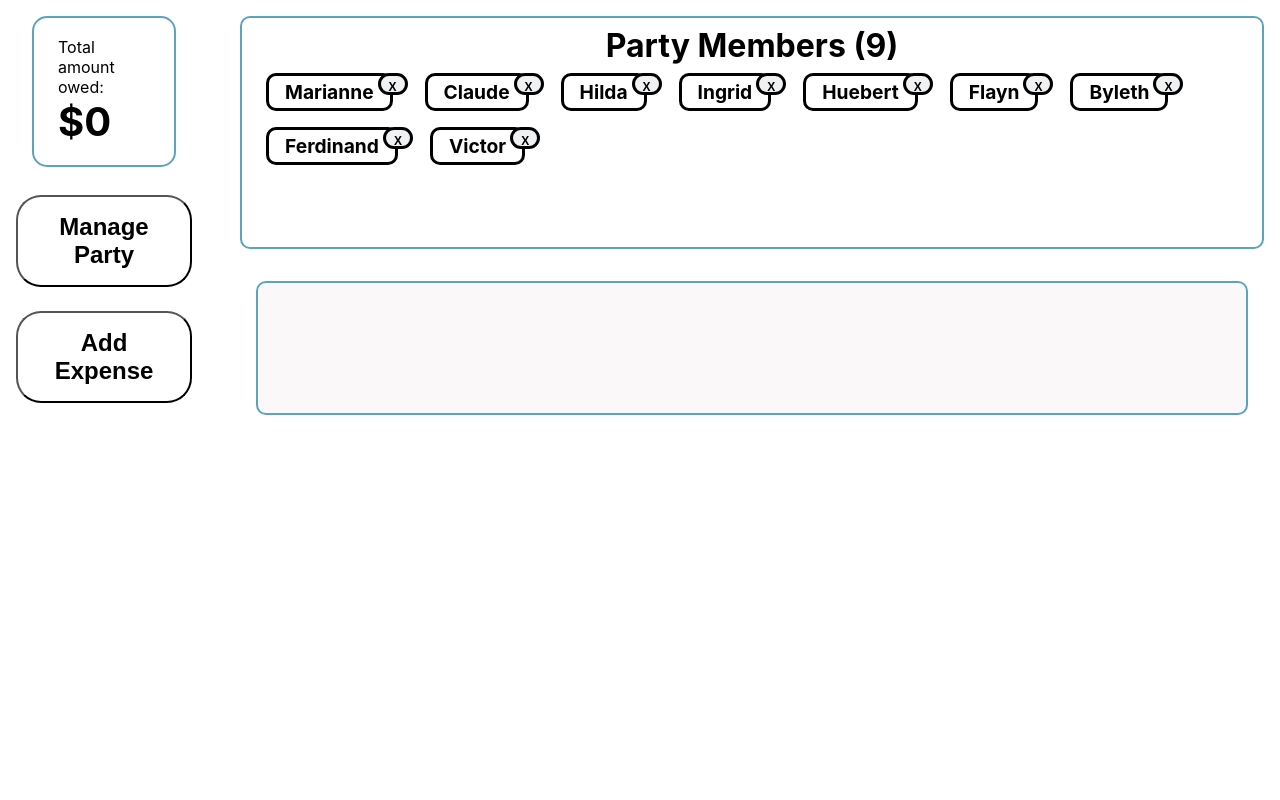
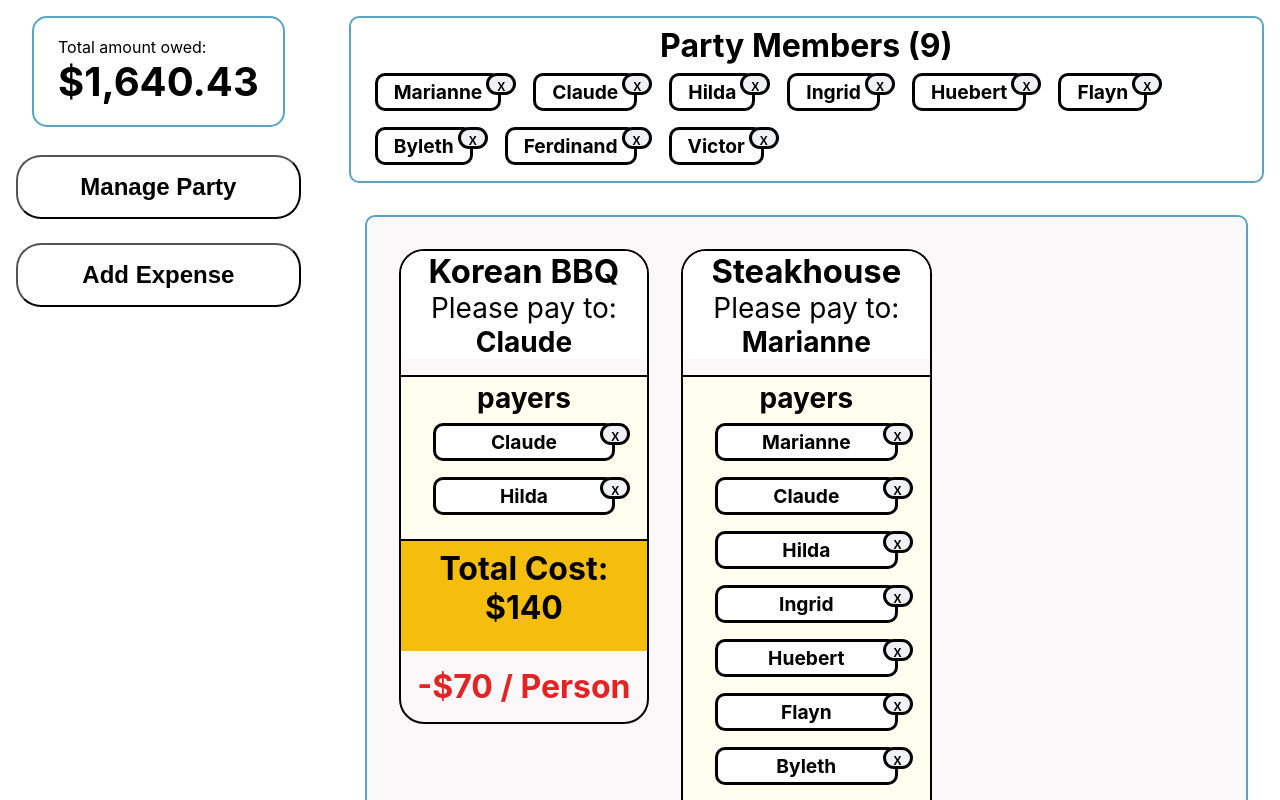
Before and after one commit to WesloTheWeb/SplitBillApp, a React (Create React App) app: page / in a window 1280 px wide. Shown: the top 800 px of the page. Built offline with nearby package versions, Linux system fonts and the light colour scheme.

Commit message:
data from form can update redux state and display now

```diff
--- a/src/app/expenseSlice.js
+++ b/src/app/expenseSlice.js
@@ -2,18 +2,18 @@ import { createSlice } from "@reduxjs/toolkit";
 
 const initialState = {
     expenses: [
-        // {
-        //     expenseName: 'Korean BBQ',
-        //     personBeingPaid: 'Claude',
-        //     cost: 140,
-        //     payers: ['Claude', 'Hilda'],
-        // },
-        // {
-        //     expenseName: 'Steakhouse',
-        //     personBeingPaid: 'Marianne',
-        //     cost: 1500.43,
-        //     payers: ['Marianne', 'Claude', 'Hilda', 'Ingrid', 'Huebert', 'Flayn', 'Byleth', 'Ferdinand', 'Victor'],
-        // },
+        {
+            expenseName: 'Korean BBQ',
+            personBeingPaid: 'Claude',
+            cost: 140,
+            payers: ['Claude', 'Hilda'],
+        },
+        {
+            expenseName: 'Steakhouse',
+            personBeingPaid: 'Marianne',
+            cost: 1500.43,
+            payers: ['Marianne', 'Claude', 'Hilda', 'Ingrid', 'Huebert', 'Flayn', 'Byleth', 'Ferdinand', 'Victor'],
+        },
         // {
         //     expenseName: 'Round of drinks at the Merchant',
         //     personBeingPaid: 'Hilda',
@@ -29,12 +29,7 @@ const expenseSlice = createSlice({
     initialState,
     reducers: {
         setExpenseBucket: (state, action) => {
-            state.expenses.push({
-                expenseName: action.payload,
-                personBeingPaid: action.payload,
-                cost: action.payload,
-                payers: action.payload,
-            });
+            state.expenses.push(action.payload);
         },
 
         addPersonToPayers: (state, action) => {
--- a/src/containers/ActivityItem/ActivityItem.js
+++ b/src/containers/ActivityItem/ActivityItem.js
@@ -13,13 +13,13 @@ const ActivityItem = ({ title, personPaid, payers, cost }) => (
         <section className={participantsRow}>
             <h4>payers</h4>
             {/* TODO: Should have its own state of payers separate from the party state */}
-            {/* {payers?.map((person) => {
+            {payers?.map((person) => {
                 return (
                     <NameTag
                         key={person}
                         name={person} />
                 );
-            })} */}
+            })}
         </section>
         <section className={totalExpenseRow}>
             {/* <span>Total Cost: ${cost.toFixed(2)}</span> */}
--- a/src/containers/Expenses/Expenses.js
+++ b/src/containers/Expenses/Expenses.js
@@ -6,12 +6,33 @@ import classes from './Expenses.module.scss';
 const { expenseGrid } = classes;
 
 const Expenses = () => {
+    let count = 0;
+    const expenses = useSelector((state) => state.expense.expenses)
 
-    const expenses = useSelector((state) => state.expense.expenses)
+
+    // Attempt 1: ForEash
+    // const newData = expenses.forEach(item => {
+    //     for (let key in item) {
+    //         // console.log(`${key}: ${item[key]}`)
+    //         // console.log(`${key}: ${item}`)
+    //     }
+    // });
+
+    // const newData = expenses.map(item => {
+    //     console.log(item)
+    // });
+
+    // Object.values(expenses).forEach((val) => {
+    //     console.log(val)
+    // });
+
+    console.log(expenses)
+
 
     return (
         <section className={expenseGrid}>
             {expenses?.map((activity) => {
+                console.log(activity)
                 return (
                     <ActivityItem
                         key={activity.expenseName}
@@ -19,6 +40,7 @@ const Expenses = () => {
                         personPaid={activity.personBeingPaid}
                         cost={activity.cost}
                         payers={activity.payers}
+                        payNames
                     />
                 )
             })}
```
